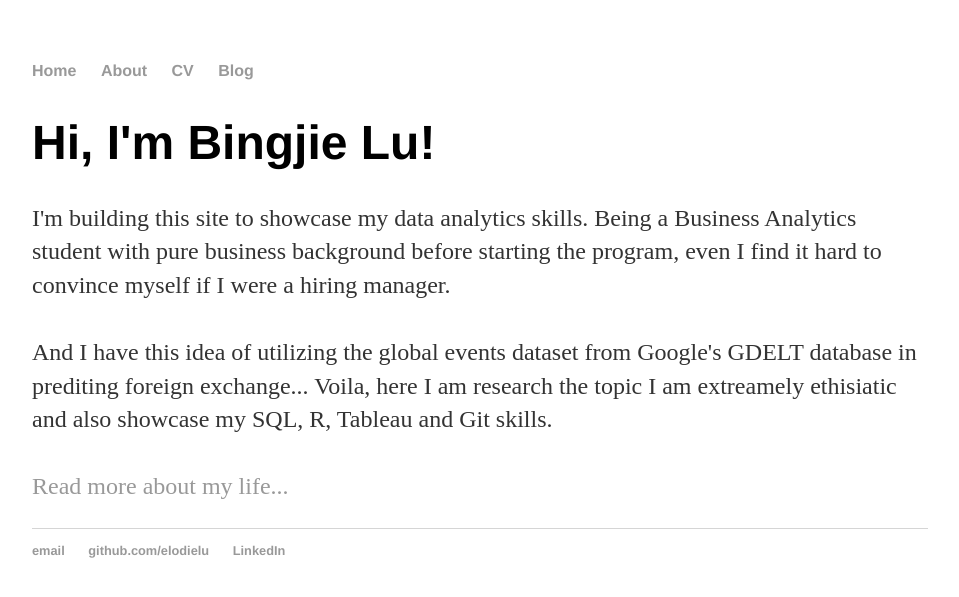
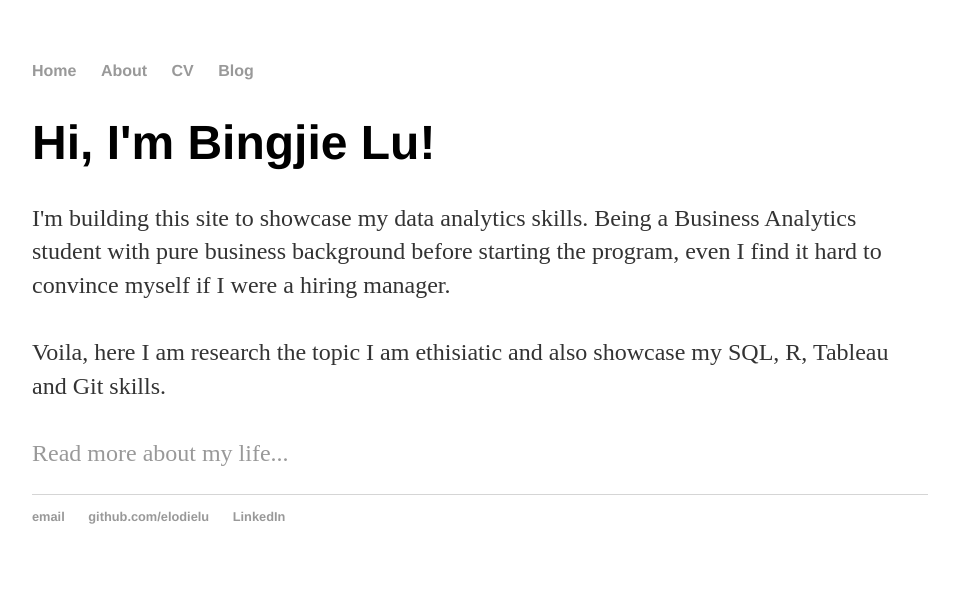
Before and after one commit to elodielu/elodielu.github.io, a Jekyll site: the page built from index.html, in a window 1280 px wide. Shown: the top 597 px of the page, without its empty margins (160-1119 px from the left). Built offline with Jekyll 4.4.1, drawn with Linux system fonts in a browser that asks for light colours.

Commit message:
Update index.html

```diff
--- a/index.html
+++ b/index.html
@@ -7,7 +7,7 @@ title: Bingjie Lu
 			<h1>Hi, I'm Bingjie Lu!</h1>
 			<p>I'm building this site to showcase my data analytics skills. Being a Business Analytics student with pure business background before starting the program, even I find it hard to convince myself if I were a hiring manager.<br>
 			<br>
-			And I have this idea of utilizing the global events dataset from Google's GDELT database in prediting foreign exchange... Voila, here I am research the topic I am extreamely ethisiatic and also showcase my SQL, R, Tableau and Git skills.<br>
+			Voila, here I am research the topic I am ethisiatic and also showcase my SQL, R, Tableau and Git skills.<br>
 			<br>
 			<a href="/about">Read more about my life...</a></p>
 
```
